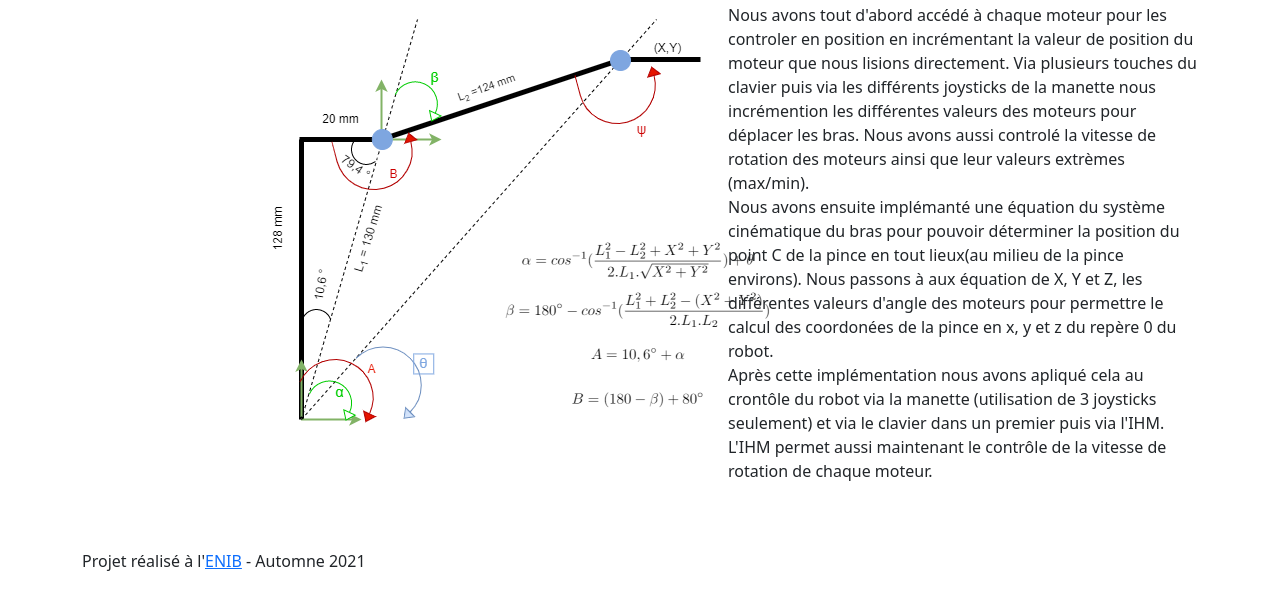
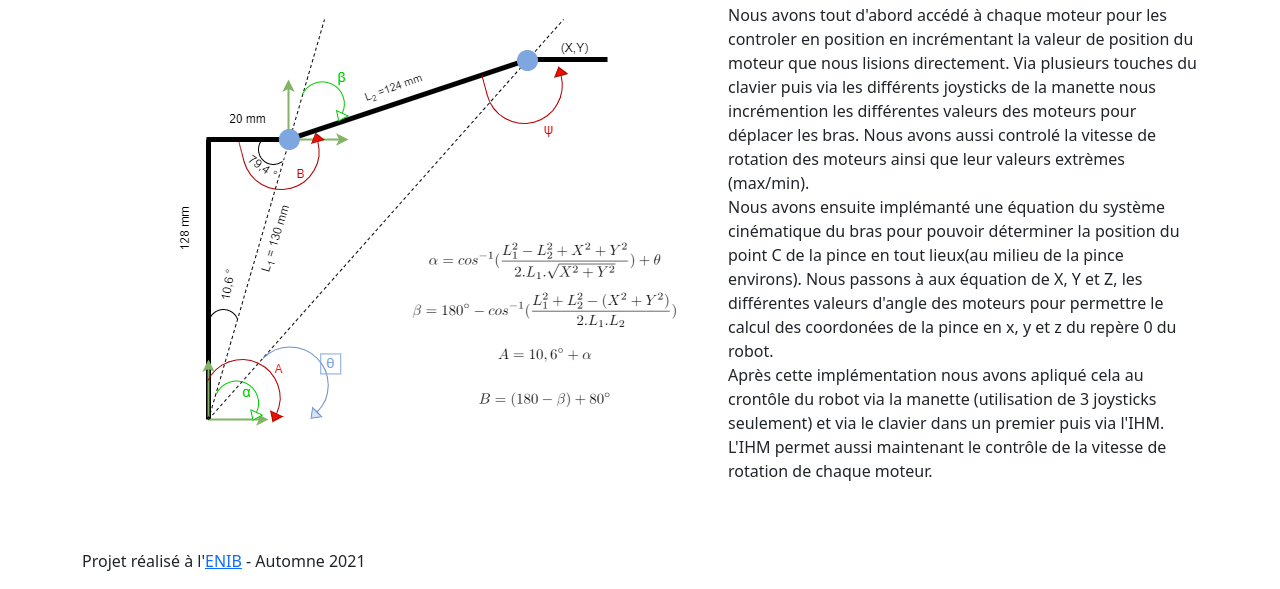
Before and after one commit to co61/PRE_Robotis_Arm, a plain HTML site: page Site/html/controle.html in a window 1280 px wide. Shown: the part 649-1238 px from the top of the page. Drawn offline with Linux system fonts and the light colour scheme.

Commit message:
Update controle.html

```diff
--- a/Site/html/controle.html
+++ b/Site/html/controle.html
@@ -79,7 +79,7 @@
 </div>
     <div class="row align-items-center" style="margin-top:30px;">
 <div class="col" >
-<img src="../img/cinematique.png" style="    margin-left: 15%;">
+<img src="../img/cinematique.png" style="    margin-left: 0%;">
 </div>
       <div class="col" >
           <h1>Comment avons nous réalisé ces fonctions ?</h1>
```
